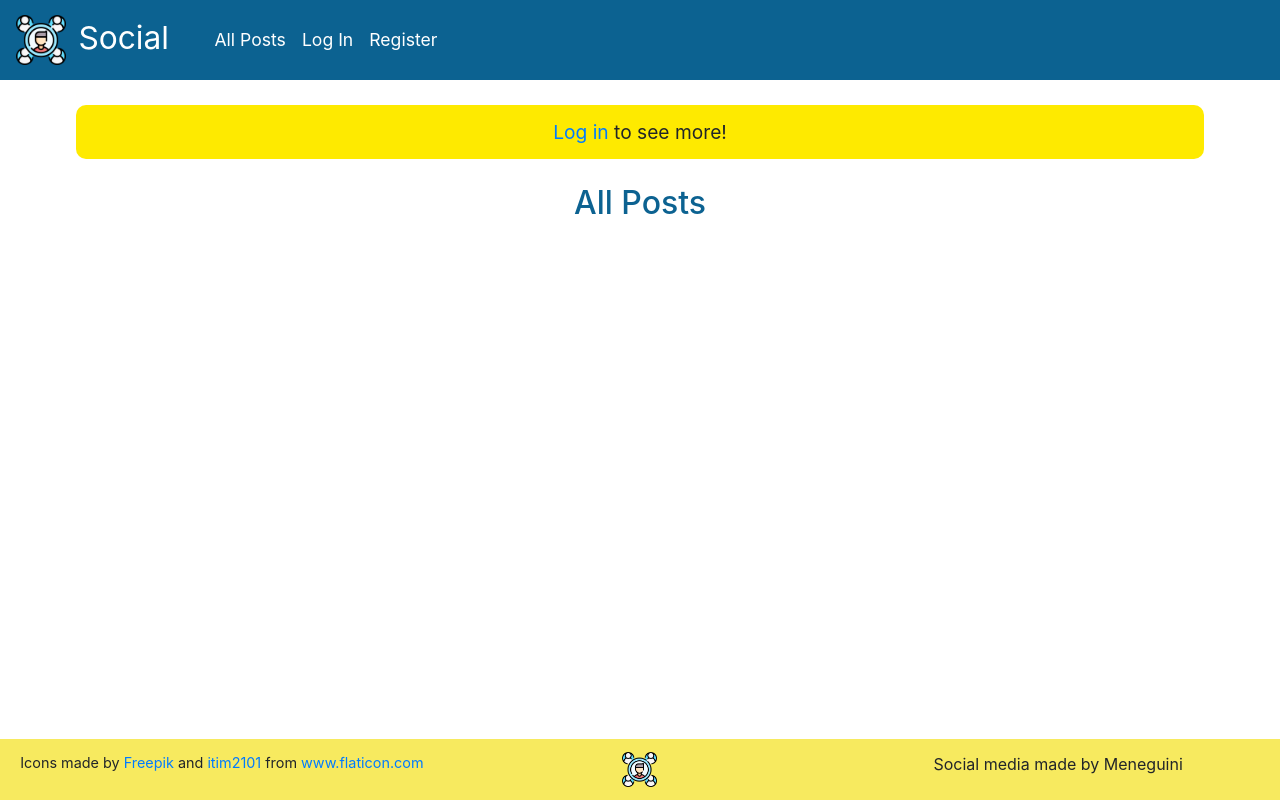
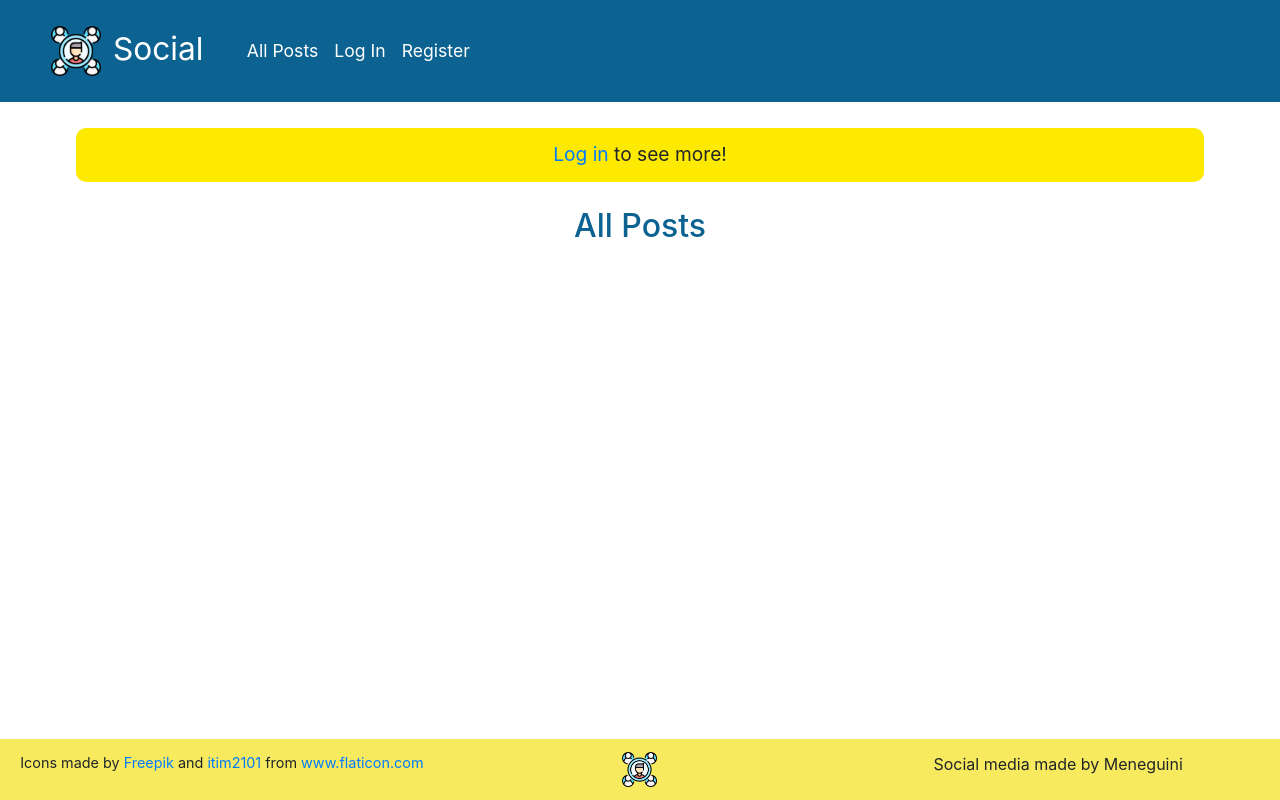
Before and after one commit to Meneguini/social, a Django app: template network/templates/network/index.html in a window 1280 px wide. Run offline with Django 3.2, Linux system fonts and the light colour scheme; the template is opened without the code that fills it, so the values that code supplies are empty; some libraries are stand-ins or nearby versions.

Commit message:
started responsiveness

```diff
--- a/network/static/network/styles.css
+++ b/network/static/network/styles.css
@@ -2,10 +2,10 @@
 body {
     position: relative;
     min-height: 100vh;
-    padding-bottom: 5%;
+    padding-bottom: 6%;
 }
 
-nav {
+.navbar {
     height: 5rem;
     padding: 4%;
     background-color: #0c6291;
@@ -271,8 +271,8 @@ nav {
 /* Responsive for small devices */
 
 @media screen and (max-width: 600px) {
-    nav {
-        /* font-size: 200%; */
+    #nav-resp {
+        height: 50vw;
         font-size: 500px;
     }
 }
--- a/network/templates/network/layout.html
+++ b/network/templates/network/layout.html
@@ -10,7 +10,7 @@
         {% endblock %}
     </head>
     <body>
-        <nav class="navbar navbar-expand navbar">
+        <nav class="navbar navbar-expand navbar" id="nav-resp">
             <!-- Icons made by <a href="http://www.freepik.com/" title="Freepik">Freepik</a> from <a href="https://www.flaticon.com/" title="Flaticon"> www.flaticon.com</a> -->
             <img src="{% static 'network/network.png' %}" alt="people" width="50" height="50">
             <a class="navbar-brand" href="{% url 'index' %}">Social</a>
```
